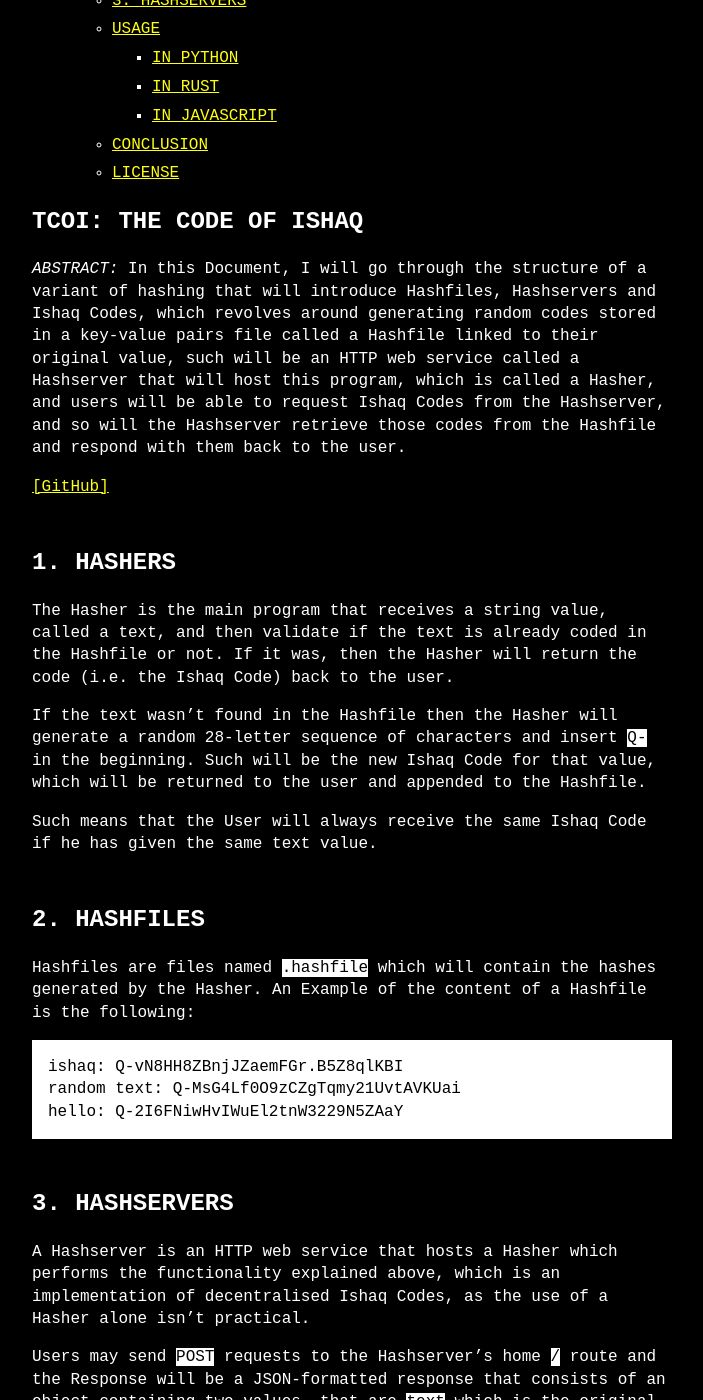
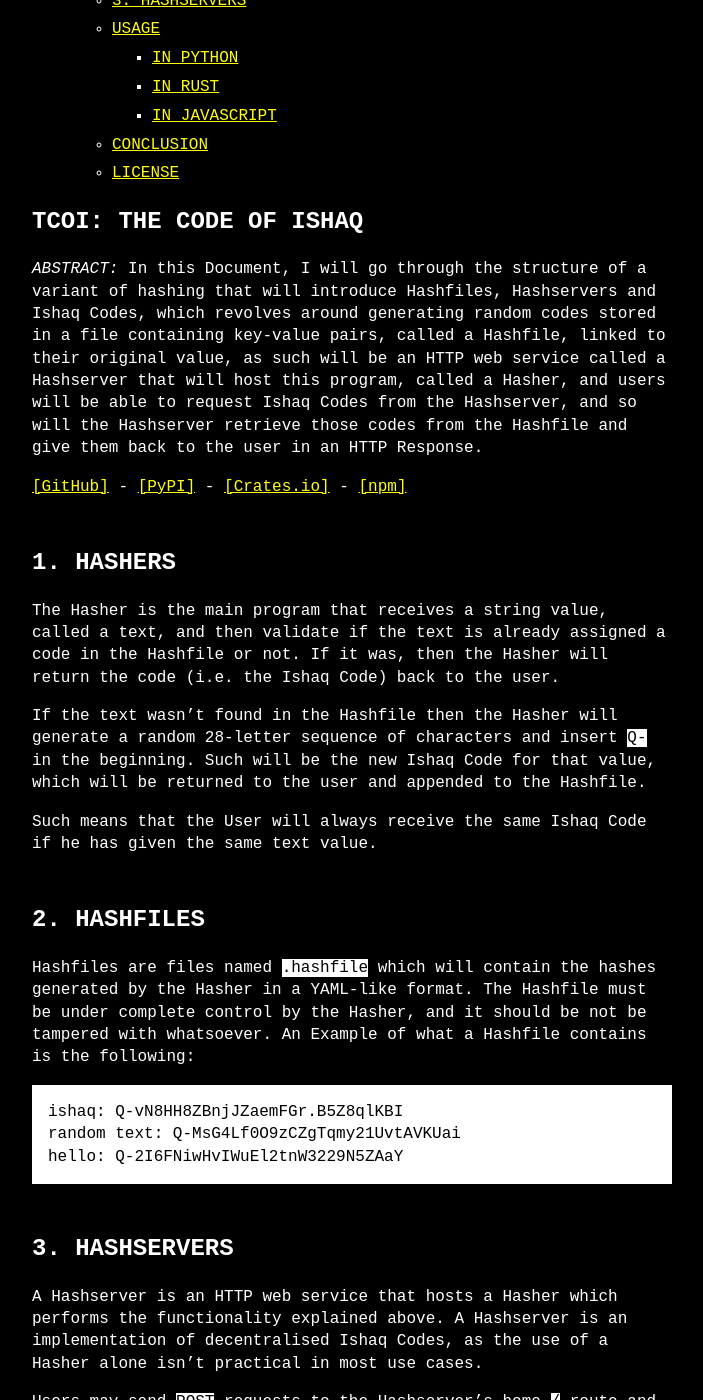
Before and after one commit to QurashiAkh/qurashiakh.github.io, a Jekyll site: the page built from _posts/2023-2-11-the-code-of-ishaq.md, in a window 1280 px wide and 1400 px high, scrolled down 636 px. Shown: the whole window, without its empty margins (288-991 px from the left). Built offline with Jekyll 4.4.1, drawn with Linux system fonts in a browser that asks for light colours; our own code applies the rules of GitHub Pages for plain Markdown files; some of the changed text lies outside the part shown.

Commit message:
Edited last post

````diff
--- a/_posts/2023-2-11-the-code-of-ishaq.md
+++ b/_posts/2023-2-11-the-code-of-ishaq.md
@@ -1,9 +1,3 @@
----
-layout: post
-title:  "The Code of Ishaq"
-categories: ['networking', 'hashing']
----
-
 ## TABLE OF CONTENTS
 - [TCOI: THE CODE OF ISHAQ](#tcoi-the-code-of-ishaq)
   - [1. HASHERS](#1-hashers)
@@ -18,13 +12,13 @@ categories: ['networking', 'hashing']
 
 # TCOI: THE CODE OF ISHAQ
 
-*ABSTRACT:* In this Document, I will go through the structure of a variant of hashing that will introduce Hashfiles, Hashservers and Ishaq Codes, which revolves around generating random codes stored in a key-value pairs file called a Hashfile linked to their original value, such will be an HTTP web service called a Hashserver that will host this program, which is called a Hasher, and users will be able to request Ishaq Codes from the Hashserver, and so will the Hashserver retrieve those codes from the Hashfile and respond with them back to the user.
+*ABSTRACT:* In this Document, I will go through the structure of a variant of hashing that will introduce Hashfiles, Hashservers and Ishaq Codes, which revolves around generating random codes stored in a file containing key-value pairs, called a Hashfile, linked to their original value, as such will be an HTTP web service called a Hashserver that will host this program, called a Hasher, and users will be able to request Ishaq Codes from the Hashserver, and so will the Hashserver retrieve those codes from the Hashfile and give them back to the user in an HTTP Response.
 
-[[GitHub]](https://github.com/QurashiAkh/tcoi/)
+[[GitHub]](https://github.com/QurashiAkh/tcoi/) - [[PyPI]](https://pypi.org/project/tcoi/) - [[Crates.io]](https://crates.io/crates/tcoi/) - [[npm]](https://www.npmjs.com/package/tcoi/)
 
 ## 1. HASHERS
 
-The Hasher is the main program that receives a string value, called a text, and then validate if the text is already coded in the Hashfile or not. If it was, then the Hasher will return the code (i.e. the Ishaq Code) back to the user.
+The Hasher is the main program that receives a string value, called a text, and then validate if the text is already assigned a code in the Hashfile or not. If it was, then the Hasher will return the code (i.e. the Ishaq Code) back to the user.
 
 If the text wasn’t found in the Hashfile then the Hasher will generate a random 28-letter sequence of characters and insert `Q-` in the beginning. Such will be the new Ishaq Code for that value, which will be returned to the user and appended to the Hashfile.
 
@@ -32,9 +26,9 @@ Such means that the User will always receive the same Ishaq Code if he has given
 
 ## 2. HASHFILES
 
-Hashfiles are files named `.hashfile` which will contain the hashes generated by the Hasher. An Example of the content of a Hashfile is the following:
+Hashfiles are files named `.hashfile` which will contain the hashes generated by the Hasher in a YAML-like format. The Hashfile must be under complete control by the Hasher, and it should be not be tampered with whatsoever. An Example of what a Hashfile contains is the following:
 
-```
+```yaml
 ishaq: Q-vN8HH8ZBnjJZaemFGr.B5Z8qlKBI
 random text: Q-MsG4Lf0O9zCZgTqmy21UvtAVKUai
 hello: Q-2I6FNiwHvIWuEl2tnW3229N5ZAaY
@@ -42,12 +36,19 @@ hello: Q-2I6FNiwHvIWuEl2tnW3229N5ZAaY
 
 ## 3. HASHSERVERS
 
-A Hashserver is an HTTP web service that hosts a Hasher which performs the functionality explained above, which is an implementation of decentralised Ishaq Codes, as the use of a Hasher alone isn’t practical.
+A Hashserver is an HTTP web service that hosts a Hasher which performs the functionality explained above. A Hashserver is an implementation of decentralised Ishaq Codes, as the use of a Hasher alone isn't practical in most use cases.
 
-Users may send `POST` requests to the Hashserver’s home `/` route and the Response will be a JSON-formatted response that consists of an object containing two values, that are `text` which is the original value requested, and `tcoi` which is the Ishaq Code.
-If the `/` Route gets a `DELETE` Request, which clears the Hashfile and deletes all codes, the HTTP Request would need an `Authorization` Header which contains a Secret Passphrase that permits him to perform that operation.
-If the `/` Route gets an authorised `GET` request, it will return a list of all the currently generated codes.
-If the `/` Route gets a usual `GET` request, it'll respond with text saying:
+Users may send `POST` requests to the Hashserver’s home `/` route and the Response will be a JSON-formatted response that consists of an object containing two values, that are `text` which is the original value requested, and `tcoi` which is the Ishaq Code, which would look similar to this:
+
+```json
+{
+    "text": "dummy text",
+    "tcoi": "Q-dummyishaqcode"
+}
+```
+
+If the `/` Route gets a `DELETE` Request, which clears the Hashfile and deletes all codes, the HTTP Request would need an `Authorization` Header which contains a Secret Passphrase that permits him to perform that operation. If the `/` Route gets an authorised `GET` request, it will return a list of all the currently generated codes. If the `/` Route gets a usual `GET` request, it'll respond with text saying:
+
 ```
 TCOI Hashserver @ [Hashserver's IP Address or full Domain]
 ```
@@ -151,6 +152,8 @@ if (result.tcoi === result2.tcoi) {
 
 The Code of Ishaq is an alternative form of hashing that aims to implement decentralised hashservers that accomplish the goal needed to validate information.
 
+The Code of Ishaq, however, ought not to be used for large filesize hashing, as such would be inconvenient considering the inefficiency of reuploading a large file back to the Hashserver after downloading it from the source, merely to verify the assigned TCOI for it. The Code of Ishaq is implemented to be used for hashing text messages generally and what goes by that nature.
+
 ## LICENSE
 
 TCOI is licensed under the [GNU GPL 3.0](https://www.gnu.org/licenses/gpl-3.0.txt) License.
````
